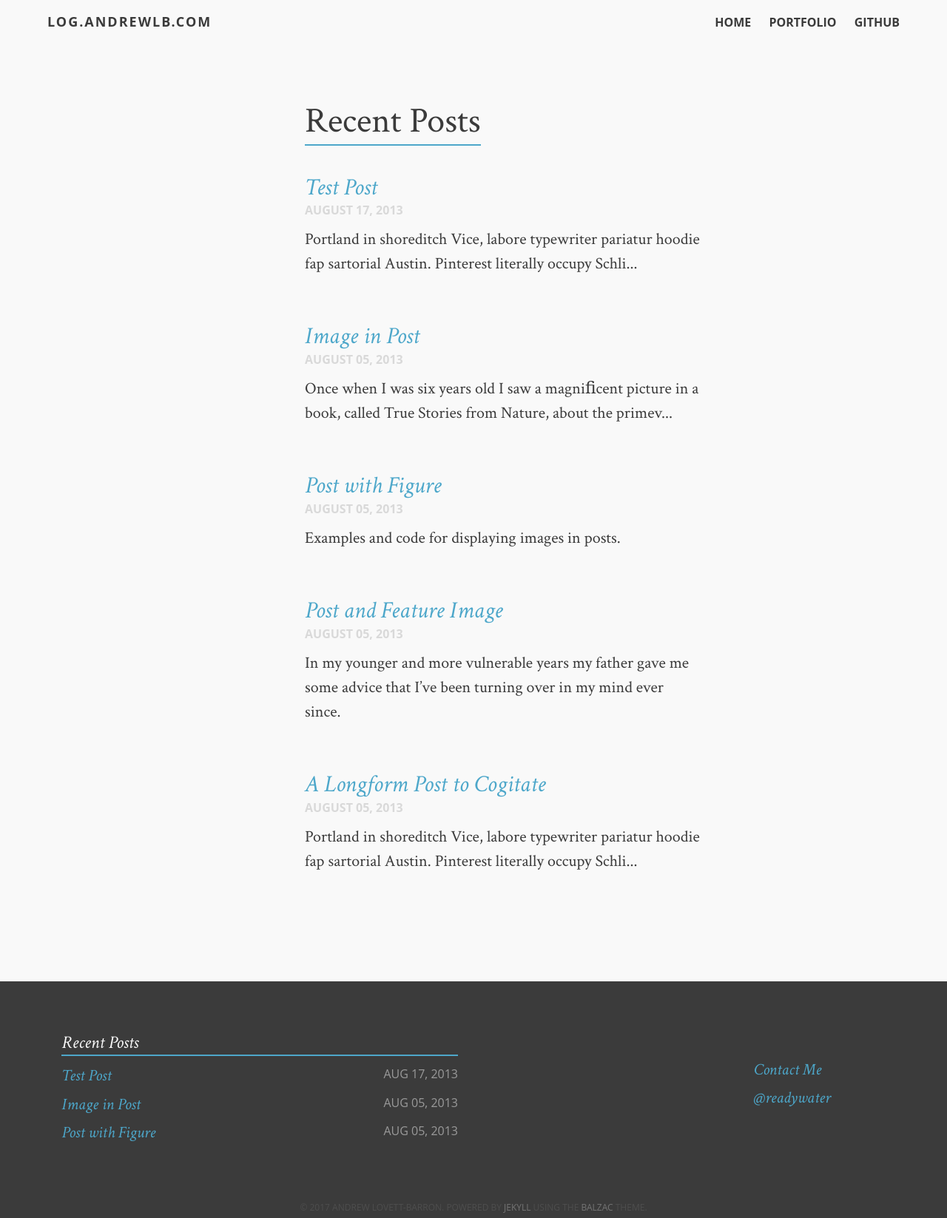
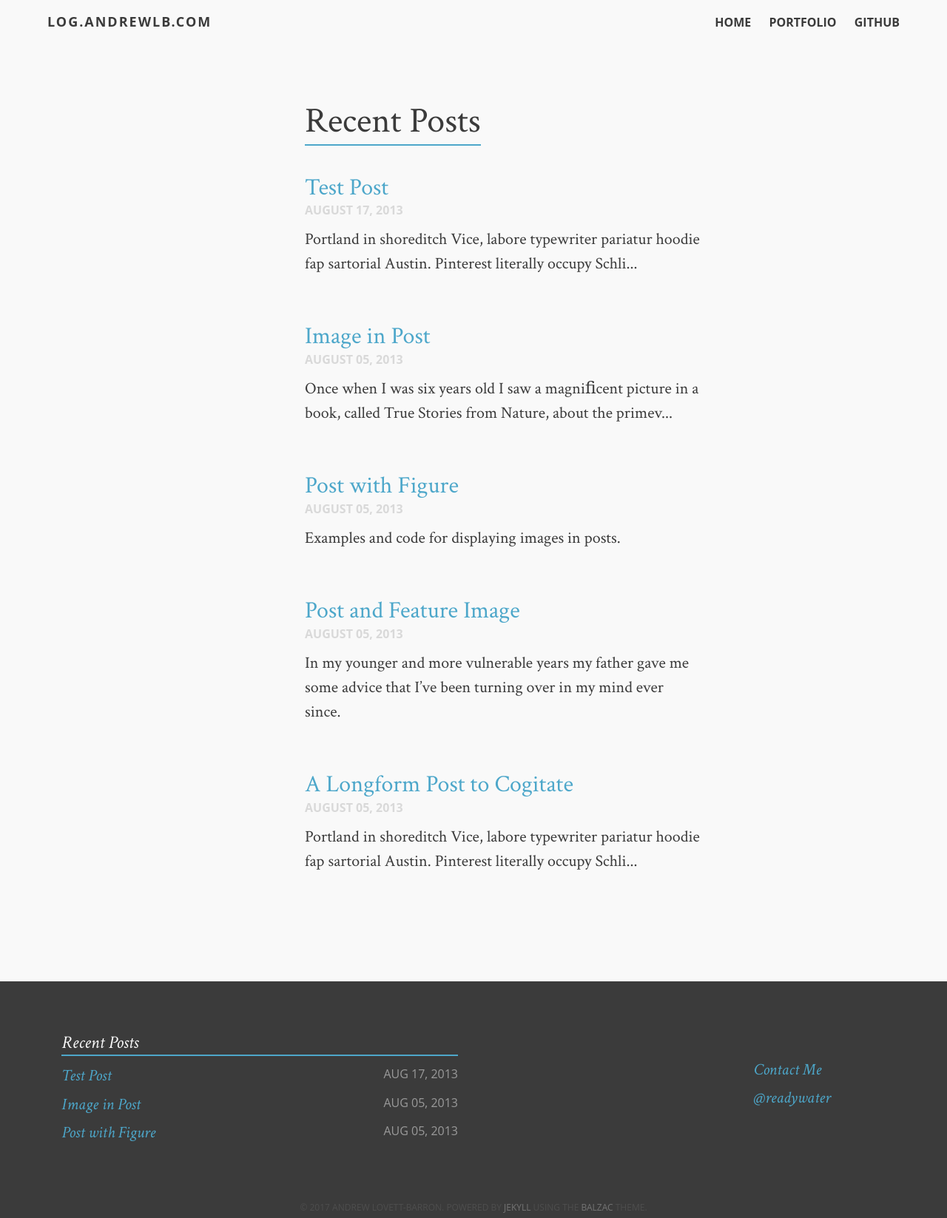
Before and after one commit to readywater/log.andrewlb.com, a Jekyll site: the page built from index.md, in a window 1280 px wide. Shown: the whole page at 74% size. Built offline with Jekyll 4.4.1, drawn with Linux system fonts in a browser that asks for light colours.

Commit message:
Revised font

```diff
--- a/_sass/_styles.scss
+++ b/_sass/_styles.scss
@@ -386,7 +386,7 @@ header.site-header nav {
 
             h1 {
                 font-size: $fs3;
-                font-style: italic;
+                // font-style: italic;
             }
         }
 
@@ -434,7 +434,7 @@ header.site-header nav {
     }
 
     h1 {
-        font-style: italic;
+        // font-style: italic;
     }
 
     h1, h2, h3, h4, h5 {
```
